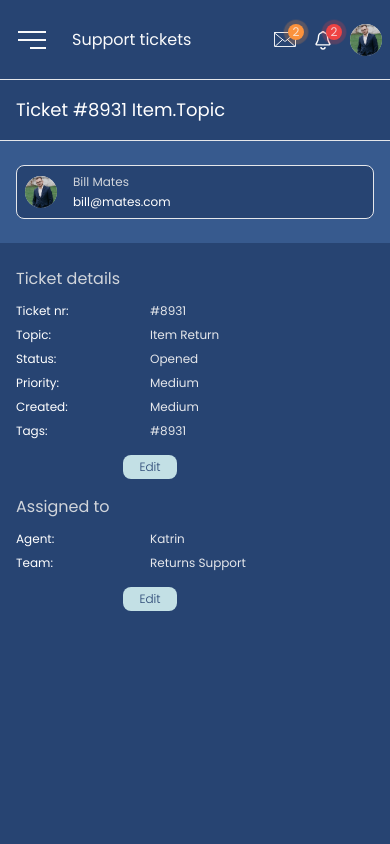
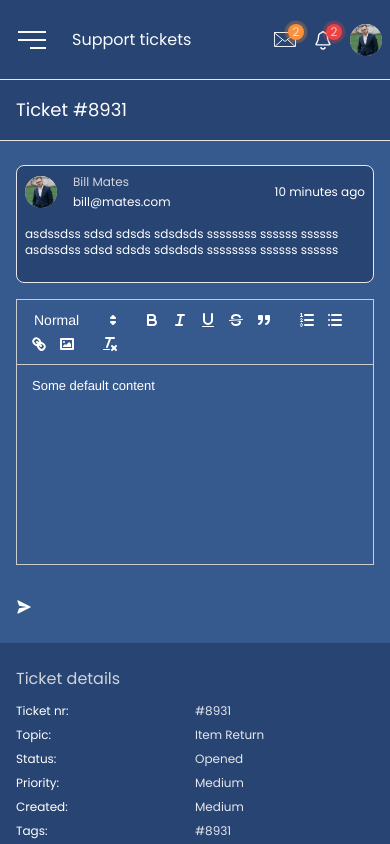
Before and after one commit to manawara/support-tikets-system, a Next.js app: page /tickets/1 in a window 390 px wide. Shown: the top 844 px of the page. Built offline with nearby package versions, Linux system fonts and the light colour scheme.

Commit message:
Create RichText and Message component

```diff
--- a/app/(dashboard)/tickets/[id]/page.tsx
+++ b/app/(dashboard)/tickets/[id]/page.tsx
@@ -2,18 +2,24 @@ import TicketDetails from '@/components/TicketDetails'
 import AssignUser from '@/components/AssignUser'
 import Card from '@/components/Card'
 import Message from '@/components/Message'
+import RichText from '@/components/RichText'
 
 const DetailTicketPage = ({ item }) => {
   return (
-    <div className="bg-darkBlue  min-h-[calc(100vh-5rem)]">
+    <div className="bg-darkBlue min-h-[calc(100vh-5rem)] flex flex-col">
       <div className="p-4 border-b border-solid">
-        <h2 className="text-lg capitalize">Ticket #8931 item.topic</h2>
+        <h2 className="text-lg capitalize">
+          Ticket #{item?.id || '8931'} {item?.topic}
+        </h2>
       </div>
-      <div className="flex flex-col sm:flex-row">
-        <div className="w-full flex gap-4  px-4 py-6 text-xs bg-lightBlue">
-          <Message />
+      <div className="flex flex-col sm:flex-row flex-grow overflow-hidden">
+        <div className="flex flex-col gap-4 px-4 py-6 text-xs bg-lightBlue flex-auto">
+          <Message>
+            asdssdss sdsd sdsds sdsdsds ssssssss ssssss ssssss asdssdss sdsd sdsds sdsdsds ssssssss ssssss ssssss
+          </Message>
+          <RichText />
         </div>
-        <div className="w-[300px] px-4 py-2 ">
+        <div className="w-full sm:max-w-[300px] px-4 py-2 overflow-y-auto">
           <TicketDetails title="Ticket details" />
           <AssignUser title="Assigned to" />
         </div>
@@ -21,5 +27,4 @@ const DetailTicketPage = ({ item }) => {
     </div>
   )
 }
-
 export default DetailTicketPage
--- a/app/globals.css
+++ b/app/globals.css
@@ -28,3 +28,40 @@ html {
   scrollbar-width: thin;
   scrollbar-color: #274472 #f1f1f1;
 }
+.ql-snow button .ql-stroke {
+  stroke: #ffffff;
+}
+.ql-snow .ql-active .ql-stroke {
+  stroke: #ffffff;
+}
+.ql-snow.ql-toolbar button.ql-active .ql-stroke {
+  stroke: rgb(209 213 219 / var(--tw-text-opacity)) !important;
+}
+.ql-snow.ql-toolbar button:hover {
+  stroke: rgb(209 213 219 / var(--tw-text-opacity)) !important;
+}
+
+.ql-snow button:hover {
+  stroke: rgb(209 213 219 / var(--tw-text-opacity)) !important;
+}
+.ql-snow.ql-toolbar button:hover .ql-stroke {
+  stroke: rgb(209 213 219 / var(--tw-text-opacity)) !important;
+}
+.ql-snow .ql-fill {
+  fill: #ffffff !important;
+}
+
+.ql-snow .ql-picker {
+  color: #ffffff !important;
+}
+.ql-snow.ql-toolbar .ql-picker-label:hover {
+  color: rgb(209 213 219 / var(--tw-text-opacity)) !important;
+}
+
+.ql-snow .ql-stroke {
+  stroke: #ffffff !important;
+}
+
+.ql-snow .ql-picker.ql-header .ql-picker-item::before {
+  color: #274472;
+}
--- a/components/Message.tsx
+++ b/components/Message.tsx
@@ -5,18 +5,24 @@ import profileIcon from '@/public/profile.jpeg'
 
 const Message = ({ children }) => {
   return (
+    <>
       <Card>
-      <div className="flex gap-4 items-center">
+        <div className="flex justify-between w-full items-center">
+          <div className=" flex gap-4 items-center">
             <div className="relative top-0 left-0 size-8 rounded-full bg-slate-300 overflow-hidden flex">
               <Image src={profileIcon} alt="" fill className="object-cover" />
             </div>
+
             <div className="flex flex-col gap-1">
               <p className="text-gray-300">Bill Mates</p>
               <div>bill@mates.com</div>
             </div>
           </div>
-      {children}
+          <div>10 minutes ago</div>
+        </div>
+        <p className="my-4 max-w-full break-words overflow-anywhere">{children}</p>
       </Card>
+    </>
   )
 }
 
--- /dev/null
+++ b/components/RichText.tsx
@@ -0,0 +1,39 @@
+'use client'
+import { useState } from 'react'
+import ReactQuill from 'react-quill'
+import 'react-quill/dist/quill.snow.css'
+import sendIcon from '@/public/send.svg'
+import Image from 'next/image'
+
+const RichText = () => {
+  const [convertedText, setConvertedText] = useState('Some default content')
+
+  const modules = {
+    toolbar: [
+      [{ header: [1, 2, false] }],
+      ['bold', 'italic', 'underline', 'strike', 'blockquote'],
+      [{ list: 'ordered' }, { list: 'bullet' }],
+      ['link', 'image'],
+      ['clean'],
+    ],
+  }
+
+  return (
+    <div>
+      <div className="flex flex-col relative min-h-[300px]">
+        <ReactQuill
+          theme="snow"
+          value={convertedText}
+          onChange={setConvertedText}
+          modules={modules}
+          style={{ height: '200px' }}
+        />
+      </div>
+      <button className="relative w-4 h-4 hover:scale-110">
+        <Image src={sendIcon} fill alt="send icon" />
+      </button>
+    </div>
+  )
+}
+
+export default RichText
--- a/package.json
+++ b/package.json
@@ -12,7 +12,8 @@
     "framer-motion": "^11.2.13",
     "next": "14.2.4",
     "react": "^18",
-    "react-dom": "^18"
+    "react-dom": "^18",
+    "react-quill": "^2.0.0"
   },
   "devDependencies": {
     "@types/node": "^20",
```
Also changed, not shown: public/send.svg (added), 1 other file (tests, documents, lock files or other folders). Lines whose indentation alone changed are shown as unchanged.
